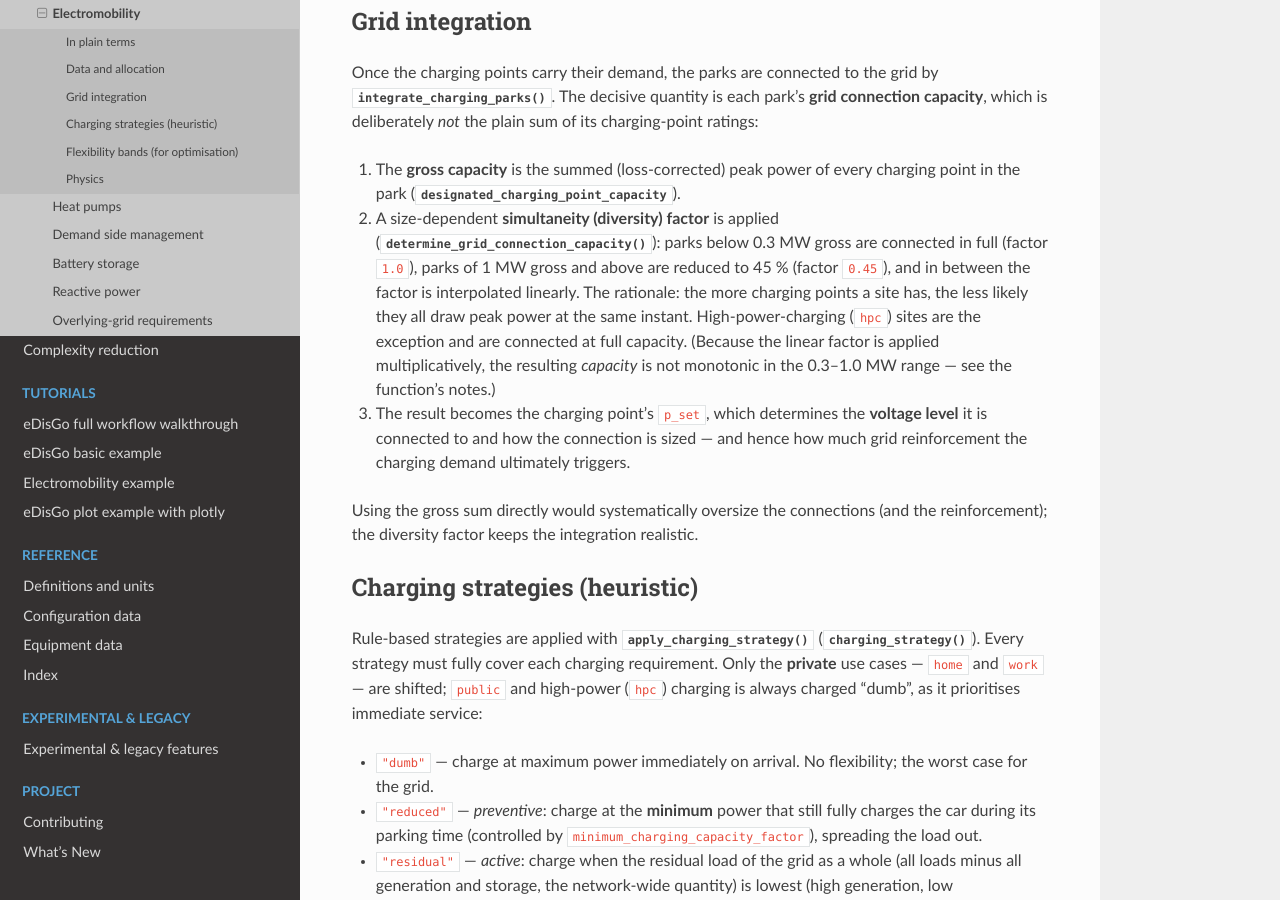
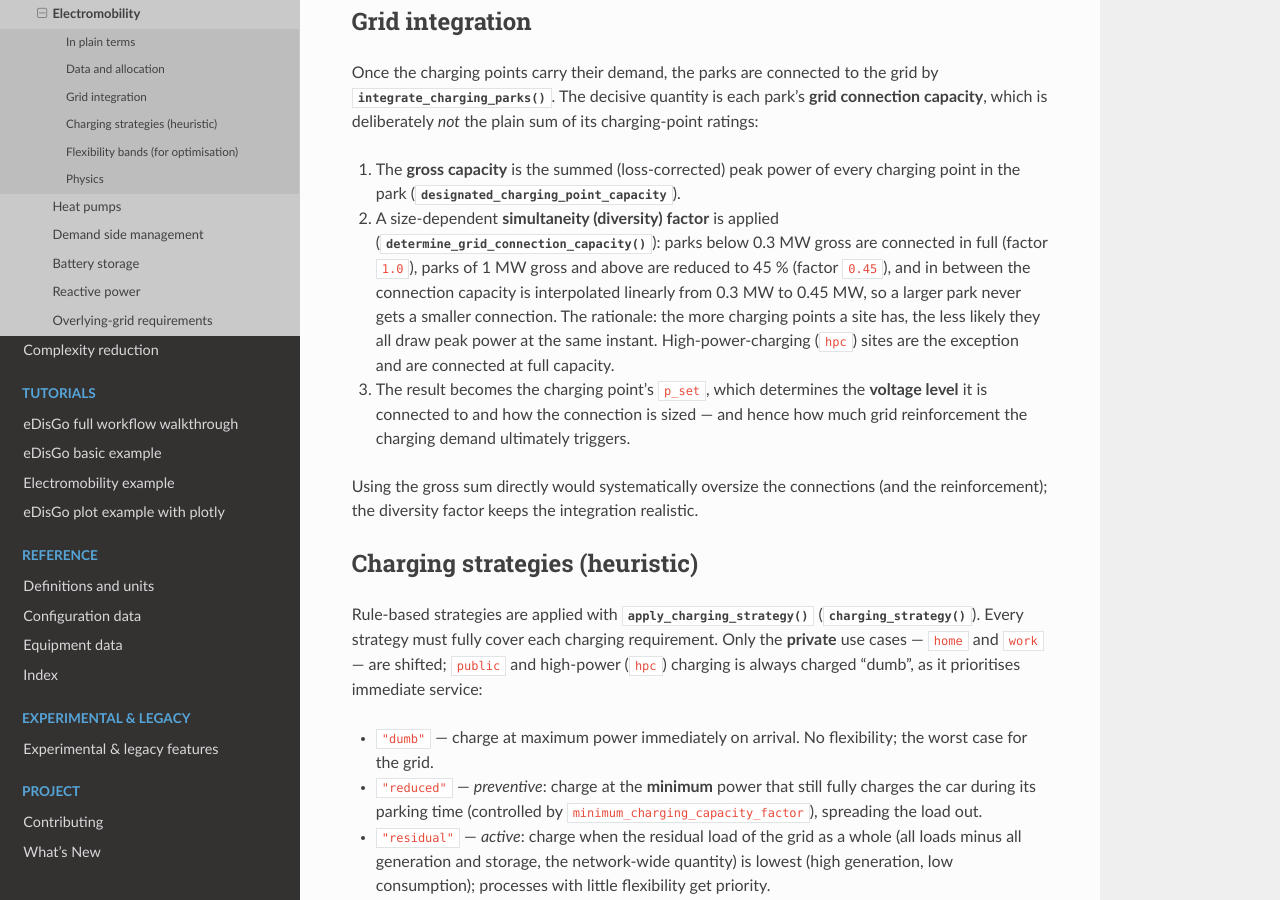
Before and after one commit to openego/eDisGo, a Sphinx documentation site: the page built from doc/methodology/flexibility/electromobility.rst, in a window 1280 px wide and 900 px high, scrolled down 755 px. Built offline with Sphinx 7.4.7 and the Read the Docs theme 3.1.0, drawn with Linux system fonts in a browser that asks for light colours; pages that are not in the unit, such as notebooks, are missing from menus.

Commit message:
Interpolate the charging park connection capacity instead of the simultaneity factor (#776)
determine_grid_connection_capacity interpolated the simultaneity factor linearly between lower_limit and upper_limit and multiplied it with the gross capacity, so a larger charging park could get a smaller grid connection capacity. The capacity itself is now interpolated linearly between lower_limit and minimum_factor * upper_limit. Parameters with minimum_factor * upper_limit < lower_limit raise a ValueError.

Fixes #650

```diff
--- a/doc/methodology/flexibility/electromobility.rst
+++ b/doc/methodology/flexibility/electromobility.rst
@@ -46,12 +46,11 @@ plain sum of its charging-point ratings:
 #. A size-dependent **simultaneity (diversity) factor** is applied
    (:func:`~edisgo.io.electromobility_import.determine_grid_connection_capacity`):
    parks below 0.3 MW gross are connected in full (factor ``1.0``), parks of 1 MW gross
-   and above are reduced to 45 % (factor ``0.45``), and in between the factor is
-   interpolated linearly. The rationale: the more charging points a site has, the less
-   likely they all draw peak power at the same instant. High-power-charging (``hpc``)
-   sites are the exception and are connected at full capacity. (Because the linear
-   factor is applied multiplicatively, the resulting *capacity* is not monotonic in the
-   0.3–1.0 MW range — see the function's notes.)
+   and above are reduced to 45 % (factor ``0.45``), and in between the connection
+   capacity is interpolated linearly from 0.3 MW to 0.45 MW, so a larger park never
+   gets a smaller connection. The rationale: the more charging points a site has, the
+   less likely they all draw peak power at the same instant. High-power-charging
+   (``hpc``) sites are the exception and are connected at full capacity.
 #. The result becomes the charging point's ``p_set``, which determines the **voltage
    level** it is connected to and how the connection is sized — and hence how much grid
    reinforcement the charging demand ultimately triggers.
```
Also changed, not shown: doc/whatsnew/v0-3-1.rst (+11 -0 lines), 2 other files.
